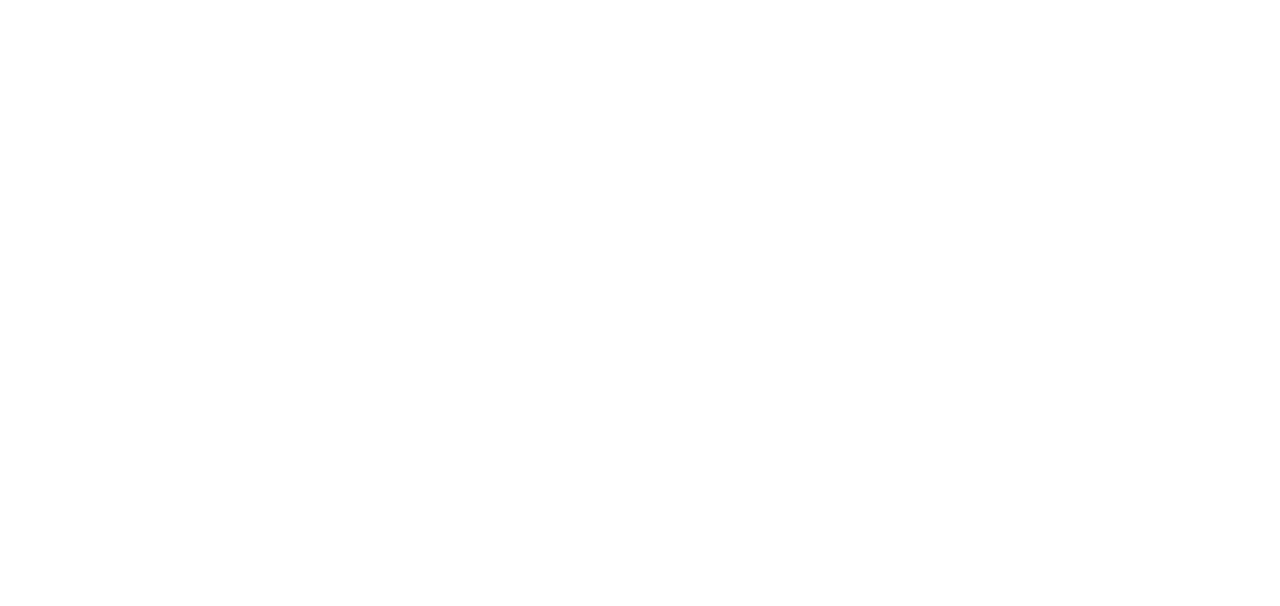
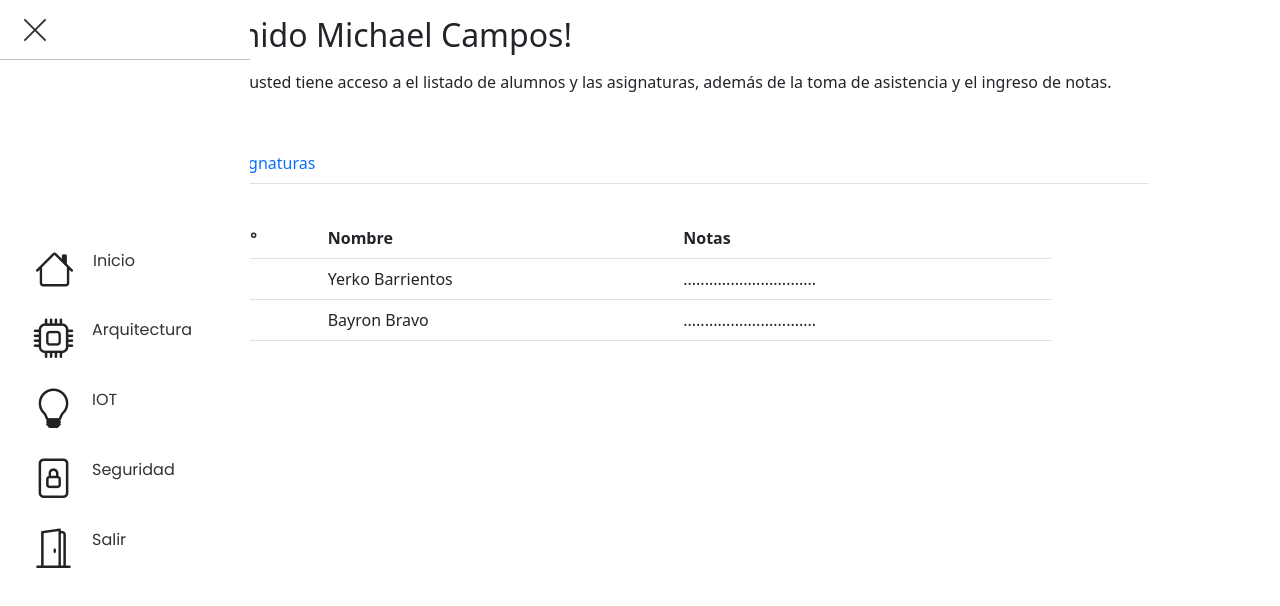
Before and after one commit to 3stella03/Proyecto-Arquitectura, an Angular app: page /homeCurso in a window 1280 px wide. Before the commit this address led to /. Shown: the top 606 px of the page. Built offline with nearby package versions, Linux system fonts and the light colour scheme.

Commit message:
Creacion Sidebar

```diff
--- a/src/app/Card/Card.component.ts
+++ b/src/app/Card/Card.component.ts
@@ -27,7 +27,7 @@ export class CardComponent implements OnInit {
   }
 
   verCurso = () => {
-    this.router.navigateByUrl('/sidebar');
+    this.router.navigateByUrl('/homeCurso');
   }
 
 
--- a/src/app/app-routing.module.ts
+++ b/src/app/app-routing.module.ts
@@ -1,12 +1,13 @@
 import { NgModule } from '@angular/core';
 import { RouterModule, Routes } from '@angular/router';
 import { HomeComponent } from './home/home.component';
+import { HomeCursoComponent } from './homeCurso/homeCurso.component';
 import { LoginComponent } from './Login/Login.component';
 import { Side_barComponent} from './side_bar/side_bar.component';
 
 const routes: Routes = [
   { path: 'home', component: HomeComponent },
-  { path: 'sidebar', component: Side_barComponent },
+  { path: 'homeCurso', component: HomeCursoComponent },
   { path: '', component: LoginComponent },
 ];
 
--- /dev/null
+++ b/src/app/estructura-HomeCurso/estructura-HomeCurso.component.css
@@ -0,0 +1,4 @@
+.container{
+    margin-top: 10px;
+    width: 83%;
+}
--- /dev/null
+++ b/src/app/estructura-HomeCurso/estructura-HomeCurso.component.html
@@ -0,0 +1,50 @@
+
+    <div class="container-fluid">
+        <div class="row flex-nowrap">
+            <div class="col-auto col-md-3 col-xl-2 px-sm-2 px-0 bg-dark">
+                </div>
+            </div>
+            <div class="container">
+                <h2 class="mt-3">¡Bienvenido Michael Campos!</h2>
+                <p class="mt-3">En esta sección usted tiene acceso a el listado de alumnos y las asignaturas, además de la toma de asistencia y el ingreso de notas.</p>
+                <!-- Nav tabs -->
+                <ul class="nav nav-tabs mt-5" role="tablist">
+                    <li class="nav-item">
+                        <a class="nav-link active" data-toggle="tab">Notas</a>
+                    </li>
+                    <li class="nav-item">
+                        <a class="nav-link" data-toggle="tab">Asignaturas</a>
+                    </li>
+                </ul>
+                <!-- Tab panes -->
+                <div class="tab-content">
+                    <div id="notas" class="container tab-pane active"><br>
+                        <table class="table">
+                            <thead>
+                                <tr>
+                                    <th scope="col">N°</th>
+                                    <th scope="col">Nombre</th>
+                                    <th scope="col">Notas</th>
+                                </tr>
+                            </thead>
+                            <tbody>
+                                <tr>
+                                    <th scope="row">1</th>
+                                    <td>Yerko Barrientos</td>
+                                    <td>...............................</td>
+                                </tr>
+                                <tr>
+                                    <th scope="row">2</th>
+                                    <td>Bayron Bravo</td>
+                                    <td>...............................</td>
+                                </tr>
+                            </tbody>
+                        </table>
+                    </div>
+                    <div id="asignaturas" class="container tab-pane fade"><br>
+                        <h3>Asignaturas</h3>
+                        <p>texto</p>
+                    </div>
+                </div>
+            </div>
+        </div>
--- a/src/app/header/header.component.html
+++ b/src/app/header/header.component.html
@@ -4,7 +4,7 @@
             <img src="https://twk.cl/normas-graficas/marca-twk/logo-twk-lineal-negativo.png" alt="Logo"
                 class="d-inline-block align-text-top logo">
         </a>
-        <h1 class="text-white">Cursos</h1>
+        <h1 class="text-white">Portal Docentes</h1>
         <span class="nav-link text-white logout" text-decoration="none" ><a class="fuente text-white" href="#">Salir</a></span>
     </div>
 </nav>
--- a/src/app/homeCurso/homeCurso.component.html
+++ b/src/app/homeCurso/homeCurso.component.html
@@ -1 +1,9 @@
-<app-side_bar></app-side_bar>
+
+<head>
+
+</head>
+<body>
+    <!-- <app-header></app-header> -->
+    <app-side_bar></app-side_bar>
+    <app-estructura-HomeCurso></app-estructura-HomeCurso>
+</body>
--- a/src/app/side_bar/side_bar.component.css
+++ b/src/app/side_bar/side_bar.component.css
@@ -1,4 +1,166 @@
-.container{
-    margin-top: 10px;
-    width: 83%;
+@import url('https://fonts.googleapis.com/css?family=Poppins:200,300,400,500,600,700,800,900&display=swap');
+
+*{
+    margin: 0;
+    padding: 0;
+    box-sizing: border-box;
+    font-family: 'Poppins', sans-serif;
 }
+
+.navigation{
+    position: fixed;
+    inset: 0px 0 0px 0px;
+    width: 75px;
+    background: #fff;
+    transition: 0.5s;
+    display: flex;
+    justify-content: center;
+    align-items: center;
+}
+
+
+
+.navigation.open{
+    width: 250px;
+}
+
+.navigation .menuToggle{
+    position: absolute;
+    top: 0;
+    left: 0;
+    width: 100%;
+    height: 60px;
+    border-bottom: 1px solid rgba(0, 0, 0, 0.25);
+    cursor: pointer;
+    display: flex;
+    align-items: center;
+    justify-content: flex-start;
+    padding: 0 20px;
+}
+
+.navigation .menuToggle::before{
+    content: '';
+    position: absolute;
+    width: 30px;
+    height: 2px;
+    background: #333;
+    transform: translateY(-8px);
+    transition: 0.5s;
+}
+
+.navigation .menuToggle::after{
+    content: '';
+    position: absolute;
+    width: 30px;
+    height: 2px;
+    background: #333;
+    transform: translateY(8px);
+    transition: 0.5s;
+    box-shadow: 0 -8px 0 #333;
+}
+
+.navigation.open .menuToggle::before{
+    transform: translateY(0px) rotate(45deg);
+}
+
+.navigation.open .menuToggle::after{
+    transform: translateY(0px) rotate(-45deg);
+    box-shadow: 0 0 0 #333;
+}
+
+.navigation ul{
+    display: flex;
+    flex-direction: column;
+    gap: 10px;
+    width: 100%;
+    margin-left: 30px;
+}
+
+.navigation ul li{
+    list-style: none;
+    position: relative;
+    width: 100%;
+    height: 60px;
+    padding: 0, 10px;
+    transition: 0.5s;
+}
+
+.navigation ul li:hover{
+    transform: translateX(10px);
+}
+
+.navigation.open ul li:hover{
+    transform: translateX(15px);
+}
+
+.navigation ul li a{
+    position: relative;
+    display: flex;
+    align-items: center;
+    justify-content: flex-start;
+    text-align: center;
+    text-decoration: none;
+
+}
+
+.navigation ul li a .icon{
+    position: relative;
+    display: block;
+    min-width: 47px;
+    height: 47px;
+    line-height: 60px;
+    transition: 0.5s;
+    border-radius: 10px;
+    font-size: 1.30em;
+    color: #222;
+    padding-top: 4px;
+}
+
+.navigation ul li a span i{
+    font-size: 1.90em;
+}
+
+.navigation ul li:hover a .icon{
+    color: #fff;
+    background: var(--clr);
+}
+
+
+.navigation ul li a .icon::before{
+    content: '';
+    position:absolute;
+    top: 0;
+    left: 0;
+    width: 100%;
+    height: 100%;
+    background: var(--clr);
+    filter: blur(30px);
+    opacity: 0;
+    transition: 0.5s;
+}
+
+.navigation ul li:hover a.icon::before{
+    opacity: 0.5;
+}
+
+.navigation ul li a .text{
+    position: relative;
+    padding: 0 15px;
+    height: 60px;
+    display: flex;
+    align-items: center;
+    color: #333;
+    opacity: 0;
+    visibility: hidden;
+    transition: 0.5s;
+}
+
+.navigation.open ul li a .text{
+    opacity: 1;
+    visibility: visible;
+    transition: 0.5s;
+}
+
+.navigation ul li:hover a .text{
+    color: var(--clr)
+}
--- a/src/app/side_bar/side_bar.component.html
+++ b/src/app/side_bar/side_bar.component.html
@@ -1,81 +1,46 @@
-<div class="container-fluid">
-    <div class="row flex-nowrap">
-        <div class="col-auto col-md-3 col-xl-2 px-sm-2 px-0 bg-dark">
-            <div class="d-flex flex-column align-items-center align-items-sm-start px-3 pt-2 text-light min-vh-100">
-                <a href="/" class="d-flex align-items-center pb-3 mb-md-0 me-md-auto text-light text-decoration-none">
-                    <span class="fs-5 d-none d-sm-inline">Portal Docente</span>
-                </a>
-                <hr>
-                <ul class="nav nav-pills flex-column mb-sm-auto mb-0 align-items-center align-items-sm-start" id="menu">
-                    <li class="nav-item">
-                        <a class="btn nav-link align-middle px-0 text-success" (click)="verHome()">
-                            <i class="fs-4 bi-house"></i> <span class="ms-1 d-none d-sm-inline">Inicio</span>
+<div class="navigation open" id="open" (click)="menuToggle()">
+    <div class="menuToggle"></div>
+    <ul>
+        <li class="list hover" style="--clr:#f44336;">
+            <a class="btn" (click)="verHome()">
+                <span class="icon">
+                    <i class="bi bi-house"></i>
+                </span>
+                <span class="text">Inicio</span>
             </a>
         </li>
-                    <li>
-                        <a class="btn nav-link px-0 align-middle text-success">
-                            <i class="bi bi-cpu"></i><span class="ms-1 d-none d-sm-inline">Arquitectura</span></a>
+        <li class="list hover" style="--clr:#ffa117;">
+            <a href="">
+                <span class="icon">
+                    <i class="bi bi-cpu"></i>
+                </span>
+                <span class="text">Arquitectura</span>
+            </a>
         </li>
-                    <li>
-                        <a class="btn nav-link px-0 align-middle text-success">
-                            <i class="bi bi-lightbulb"></i><span class="ms-1 d-none d-sm-inline">IOT</span></a>
+        <li class="list hover" style="--clr:#0fc70f;">
+            <a href="">
+                <span class="icon">
+                    <i class="bi bi-lightbulb"></i>
+                </span>
+                <span class="text">IOT</span>
+            </a>
         </li>
-                    <li>
-                        <a class="btn nav-link px-0 align-middle text-success">
-                            <i class="bi bi-file-lock"></i><span class="ms-1 d-none d-sm-inline">Seguridad</span></a>
+        <li class="list hover" style="--clr:#2196f3;">
+            <a href="">
+                <span class="icon">
+                    <i class="bi bi-file-lock"></i>
+                </span>
+                <span class="text">Seguridad</span>
+            </a>
+        </li>
+        <li class="list hover" style="--clr:#b145e9;">
+            <a href="">
+                <span class="icon">
+                    <i class="bi bi-door-open"></i>
+                </span>
+                <span class="text">Salir</span>
+            </a>
         </li>
     </ul>
-                <hr>
-                <div class="dropdown pb-4">
-                    <a href="#" class="d-flex align-items-center text-white text-decoration-none">
-                        <i class="bi bi-door-open"></i>
-                        <span class="d-none d-sm-inline mx-1">Salir</span>
-                    </a>
+
 </div>
-            </div>
-        </div>
-        <div class="container">
-            <h2 class="mt-3">¡Bienvenido Michael Campos!</h2>
-            <p class="mt-3">En esta sección usted tiene acceso a el listado de alumnos y las asignaturas, además de la toma de asistencia y el ingreso de notas.</p>
-            <!-- Nav tabs -->
-            <ul class="nav nav-tabs mt-5" role="tablist">
-                <li class="nav-item">
-                    <a class="nav-link active" data-toggle="tab">Notas</a>
-                </li>
-                <li class="nav-item">
-                    <a class="nav-link" data-toggle="tab">Asignaturas</a>
-                </li>
-            </ul>
-            <!-- Tab panes -->
-            <div class="tab-content">
-                <div id="notas" class="container tab-pane active"><br>
-                    <table class="table">
-                        <thead>
-                            <tr>
-                                <th scope="col">N°</th>
-                                <th scope="col">Nombre</th>
-                                <th scope="col">Notas</th>
-                            </tr>
-                        </thead>
-                        <tbody>
-                            <tr>
-                                <th scope="row">1</th>
-                                <td>Yerko Barrientos</td>
-                                <td>...............................</td>
-                            </tr>
-                            <tr>
-                                <th scope="row">2</th>
-                                <td>Bayron Bravo</td>
-                                <td>...............................</td>
-                            </tr>
-                        </tbody>
-                    </table>
-                </div>
-                <div id="asignaturas" class="container tab-pane fade"><br>
-                    <h3>Asignaturas</h3>
-                    <p>texto</p>
-                </div>
-            </div>
-        </div>
-    </div>
-</div>
--- a/src/app/side_bar/side_bar.component.ts
+++ b/src/app/side_bar/side_bar.component.ts
@@ -1,6 +1,5 @@
 import { Component, OnInit } from '@angular/core';
 import { Router } from '@angular/router';
-
 @Component({
   selector: 'app-side_bar',
   templateUrl: './side_bar.component.html',
@@ -17,4 +16,11 @@ export class Side_barComponent implements OnInit {
     this.router.navigateByUrl('/home');
   }
 
+
+
+  menuToggle = () =>{
+      document.getElementById('open')?.classList.toggle('open')
+  }
+
+
 }
```
Also changed, not shown: src/app/app.module.ts (+5 -2 lines), src/app/estructura-HomeCurso/estructura-HomeCurso.component.ts (added, +15 -0 lines), src/index.html (+8 -1 lines), 1 other file (tests, documents, lock files or other folders). Lines whose indentation alone changed are shown as unchanged.
